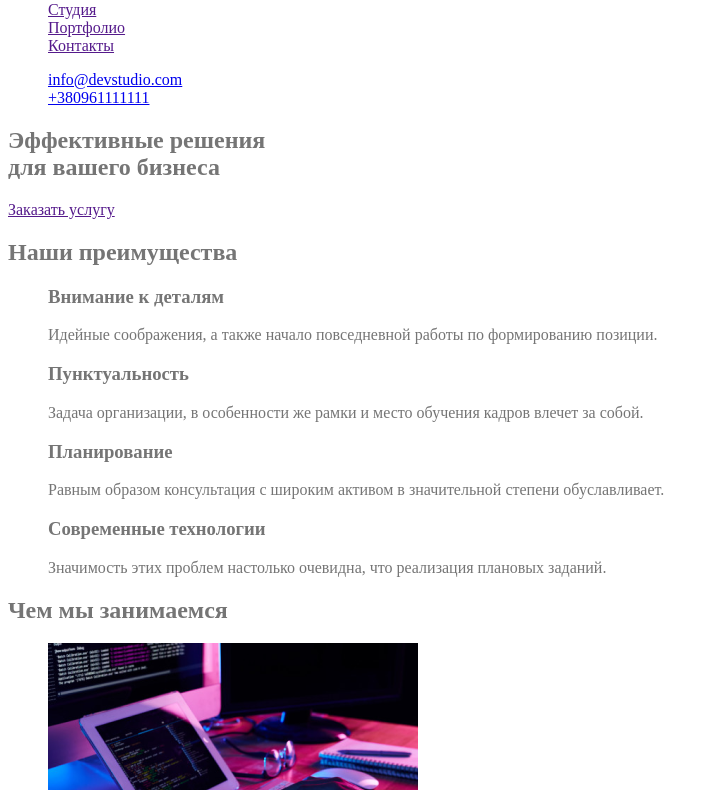
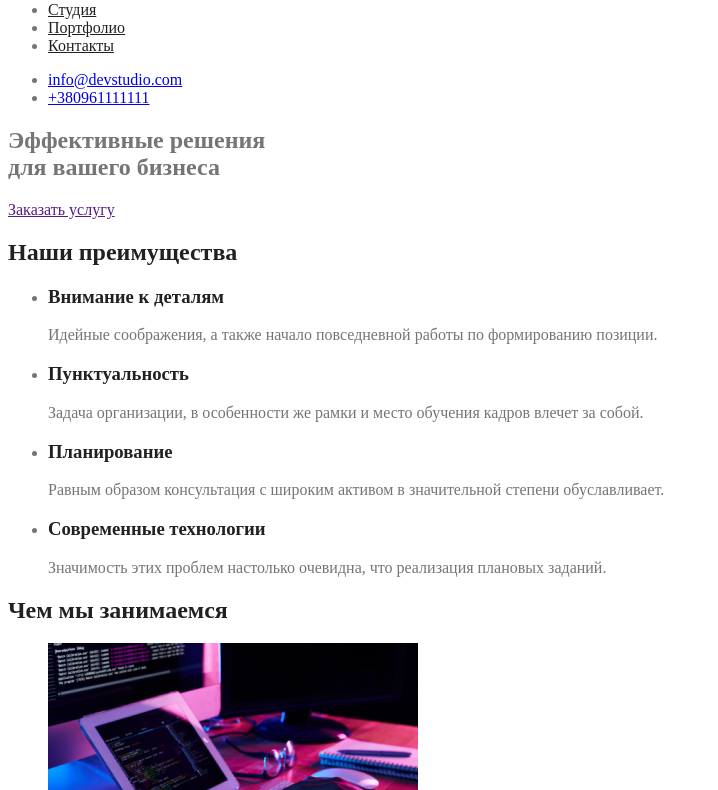
Before and after one commit to DOROSHYK/goit-markup-hw-02, a plain HTML site: page index.html in a window 1280 px wide. Shown: the part 49-839 px from the top of the page, without its empty margins (0-718 px from the left). Drawn offline with Linux system fonts and the light colour scheme.

Commit message:
додала класи секціям,їм(секціям)додала  кольори з макету

```diff
--- a/css/styles.css
+++ b/css/styles.css
@@ -1,18 +1,44 @@
-/* color: #212121 основний колір */
-/* масивний текст color: #757575 */
-/* білий колір color: #FFFFFF */
-/* колір силок color: #2196F3*/
-/* footer color  background: #2F303A */
-/* our team background: #F5F4FA*/
+/* основний колір заголовків| color: #212121 */
+/* масивний текст| color: #757575 */
+/* білий колір(фон,герой)| color: #FFFFFF */
+/* колір силок| color: #2196F3*/
+/* footer color (фон)| background: #2F303A */
+/* our team(фон) |background: #F5F4FA*/
+
+/*кастомні властивості,css перемінні
+:root{
+--main-color-titles: color: #212121;
+--massive-text: color: #757575;
+--whit-color: color: #FFFFFF ;
+--color-forces: color: #2196F3;
+--footer-color-background:  #2F303A;
+--our-team: #F5F4FA
+}
+           приклад
+.site-nav .link {
+ color:  var(--main-color-titles)
+}*/
+
+
 body {
   background-color: #ffffff;
   color: #757575;
 }
-
+header {
+  display: inline;
+}
+/* nav*/
 .logo {
-  color: black;
+  color: #2196f3;
 }
 
-ul {
-  list-style: none;
+.site-nav .link {
+ color:  #212121;
 }
+
+.site-nav .link:hover {
+   color: #2196f3;
+}
+
+.section .section-title {
+  color:  #212121;
--- a/index.html
+++ b/index.html
@@ -15,11 +15,11 @@
         <p>WebStudio</p>
          </a>
 
-        <ul>
+        <ul class="site-nav">
 
-               <li><a href=""> Студия</a></li>
-               <li><a href=""> Портфолио</a></li>
-               <li><a href=""> Контакты</a></li>
+               <li><a href="" class="link"> Студия</a></li>
+               <li><a href="" class="link"> Портфолио</a></li>
+               <li><a href="" class="link"> Контакты</a></li>
 
     </ul>
     </nav>
@@ -34,35 +34,36 @@
 
 </header>
     <!--  Block hero -->
-    <div>
-<section>
+    <main>
+
+<section >
     <h1>Эффективные решения<br /> для вашего бизнеса</h1>
     <a href="">Заказать услугу</a>
 </section>
-</div>
+
     <!-- Our advantages -->
-<section>
+<section class="section">
 
-    <h2>Наши преимущества</h2>
+    <h2 class="section-title">Наши преимущества</h2>
 
     <ul>
         <li>
-            <h3><b> Внимание к деталям </b></h3>
+            <h3 class="section-title"><b> Внимание к деталям </b></h3>
             <p>Идейные соображения, а также начало повседневной работы по формированию позиции.</p>
         </li>
 
         <li>
-            <h3><b>Пунктуальность</b></h3>
+            <h3 class="section-title"><b>Пунктуальность</b></h3>
             <p>Задача организации, в особенности же рамки и место обучения кадров влечет за собой. </p>
         </li>
 
         <li>
-            <h3><b>Планирование</b></h3>
+            <h3 class="section-title"><b>Планирование</b></h3>
             <p>Равным образом консультация с широким активом в значительной степени обуславливает.</p>
         </li>
 
         <li>
-        <h3><b>Современные технологии</b></h3>
+        <h3 class="section-title"><b>Современные технологии</b></h3>
         <p>Значимость этих проблем настолько очевидна, что реализация плановых заданий.</p>
         </li>
 
@@ -70,9 +71,9 @@
 
 </section>
         <!-- About our work -->
-<section>
+<section class="section">
 
-    <h2>Чем мы занимаемся</h2>
+    <h2 class="section-title">Чем мы занимаемся</h2>
 
     <ul>
 
@@ -93,9 +94,9 @@
     </li>
     </ul>
 </section>
-
-<section>
-    <h3>Наша команда</h3>
+            <!-- our team -->
+<section class="section">
+    <h3 class="section-title">Наша команда</h3>
     <ul>
         <li>
             <img src="./img/im3.png"  alt="team cart-1" width="270" height="260">
@@ -127,6 +128,7 @@
     </ul>
 
 </section>
+</main>
 
 <footer>
     <a href="/" class="logo">
```
Also changed, not shown: portfolio.html (added, +47 -0 lines).
